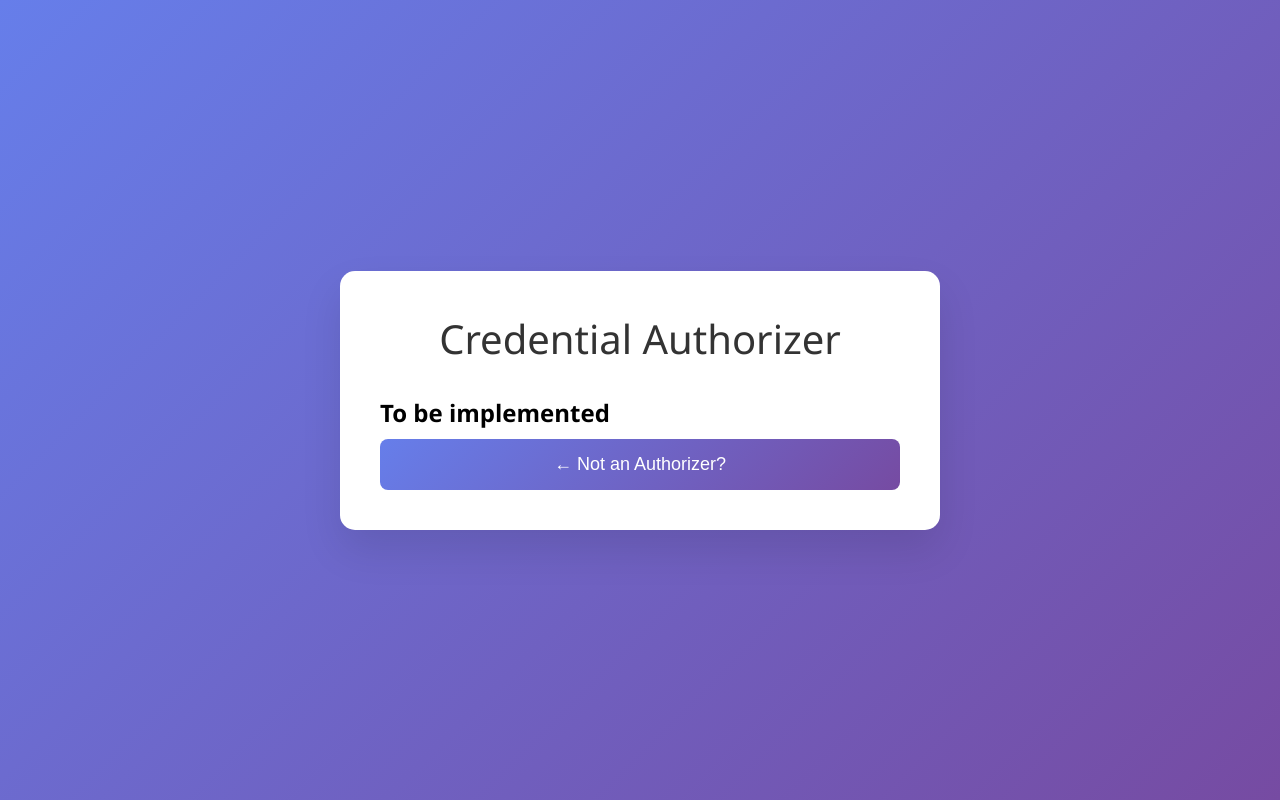
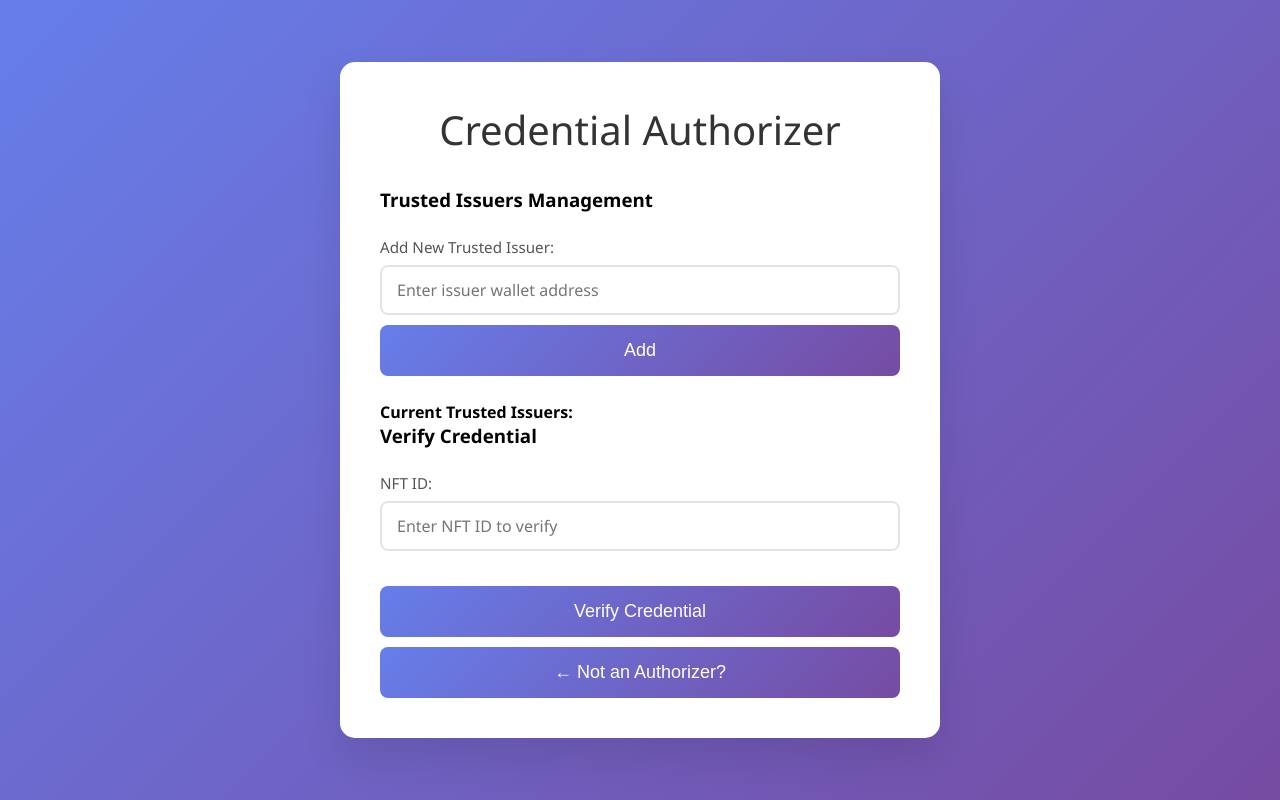
Before and after one commit to CDoherty04/Certifiable-Credentials, a website: page src/frontends/Authorizer/index.html in a window 1280 px wide. Drawn offline with Linux system fonts and the light colour scheme; files that its build step writes are made by us from their sources.

Commit message:
Add authorizer frontend

```diff
--- a/src/frontends/Authorizer/index.html
+++ b/src/frontends/Authorizer/index.html
@@ -12,11 +12,47 @@
 <body>
     <div class="container">
         <h1>Credential Authorizer</h1>
-        <h2>To be implemented</h2>
-        <button onclick="window.location.href = '/'"> ← Not an Authorizer?</button>
+
+        <!-- Trusted Issuers Management Section -->
+        <div class="section">
+            <h3>Trusted Issuers Management</h3>
+
+            <!-- Add New Issuer -->
+            <div class="add-issuer-section">
+                <div class="form-group">
+                    <label for="issuerAddress">Add New Trusted Issuer:</label>
+                    <div class="input-with-button">
+                        <input type="text" id="issuerAddress" placeholder="Enter issuer wallet address" required>
+                        <button type="button" onclick="addTrustedIssuer()" class="add-button">Add</button>
+                    </div>
+                </div>
+            </div>
+
+            <!-- Trusted Issuers List -->
+            <div class="issuers-list-section">
+                <h4>Current Trusted Issuers:</h4>
+                <div id="trustedIssuersList" class="trusted-issuers-list">
+                    <!-- Trusted issuers will be populated here -->
+                </div>
+            </div>
+        </div>
+
+        <!-- Verify Credential Section -->
+        <div class="section">
+            <h3>Verify Credential</h3>
+            <div class="form-group">
+                <label for="nftId">NFT ID:</label>
+                <input type="text" id="nftId" placeholder="Enter NFT ID to verify" required>
+            </div>
+            <button type="button" onclick="verifyCredential()" class="action-button">Verify Credential</button>
+        </div>
+
+        <!-- Status Display -->
         <div id="status" class="status" style="display: none;"></div>
+
+        <!-- Navigation -->
+        <button onclick="window.location.href = '/'" class="nav-button">← Not an Authorizer?</button>
     </div>
-
 </body>
 
 </html>
```
